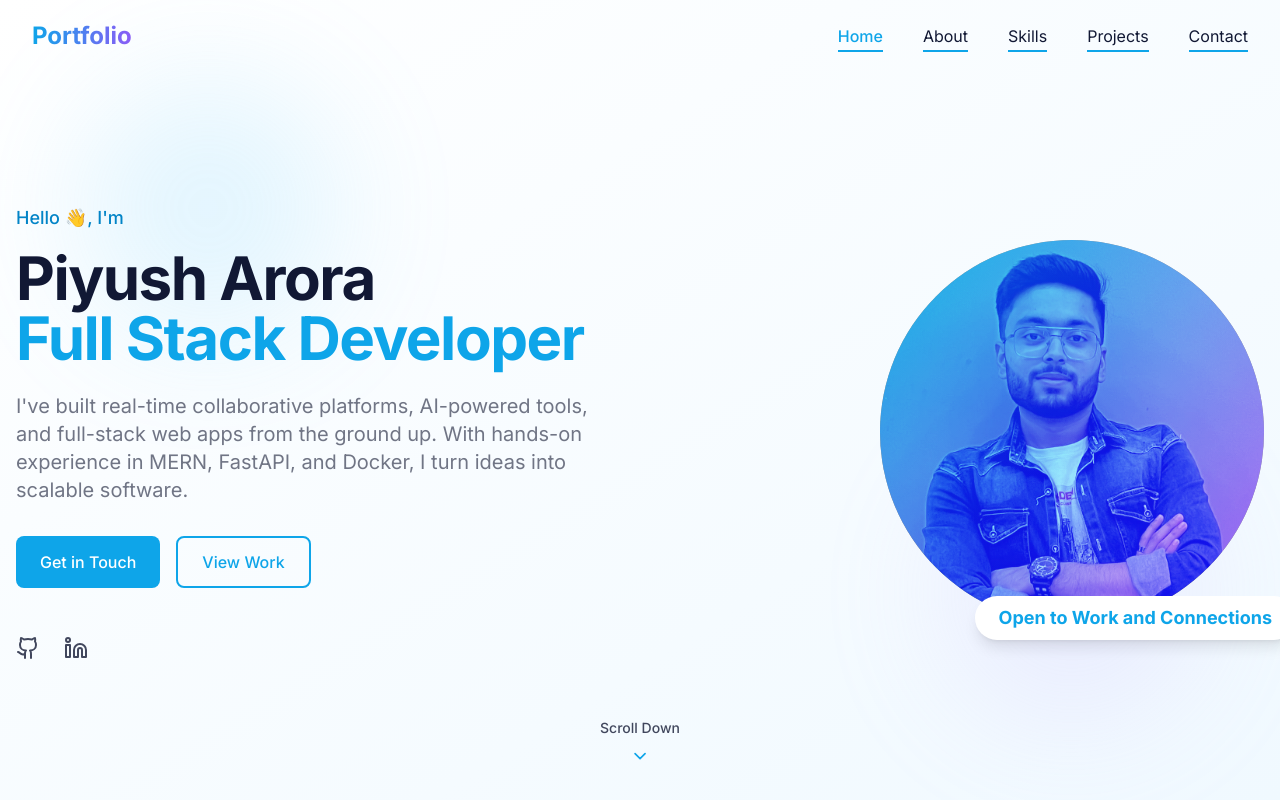
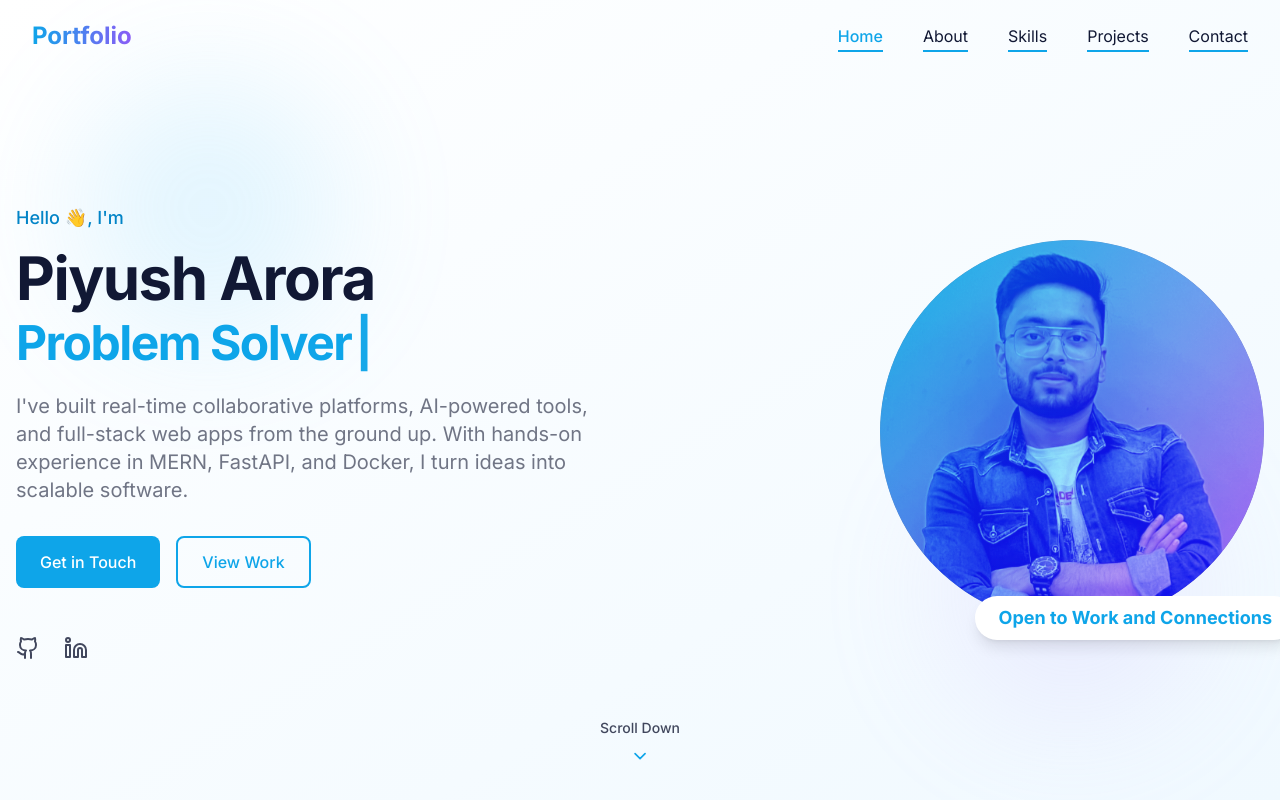
Before and after one commit to Piyusharora04/Piyush_Arora_Portfolio, a React (Vite) app: page / in a window 1280 px wide. Shown: the top 800 px of the page. Built offline with nearby package versions, Linux system fonts and the light colour scheme.

Commit message:
change 2

```diff
--- a/package.json
+++ b/package.json
@@ -15,7 +15,8 @@
     "lucide-react": "^0.344.0",
     "react": "^18.3.1",
     "react-dom": "^18.3.1",
-    "react-intersection-observer": "^9.8.1"
+    "react-intersection-observer": "^9.8.1",
+    "react-simple-typewriter": "^5.0.1"
   },
   "devDependencies": {
     "@eslint/js": "^9.9.1",
--- a/src/sections/Hero.tsx
+++ b/src/sections/Hero.tsx
@@ -1,5 +1,6 @@
 import { motion } from 'framer-motion';
 import { Github, Linkedin, Twitter, ChevronDown } from 'lucide-react';
+import { Typewriter } from 'react-simple-typewriter';
 
 const Hero = () => {
   return (
@@ -37,7 +38,18 @@ const Hero = () => {
               transition={{ duration: 0.5, delay: 0.4 }}
             >
               <span className="block">Piyush Arora</span>
-              <span className="text-primary-500">Full Stack Developer</span>
+              {/* <span className="text-primary-500">Full Stack Developer</span> */}
+              <span className="text-primary-500 text-5xl">
+                <Typewriter
+                  words={['Full Stack Developer', 'Problem Solver', 'Tech Enthusiast']}
+                  loop={0} // 0 = infinite loop
+                  cursor
+                  cursorStyle="|"
+                  typeSpeed={70}
+                  deleteSpeed={50}
+                  delaySpeed={1500}
+                />
+              </span>
             </motion.h1>
 
             <motion.p
```
Also changed, not shown: 1 other file (tests, documents, lock files or other folders).
